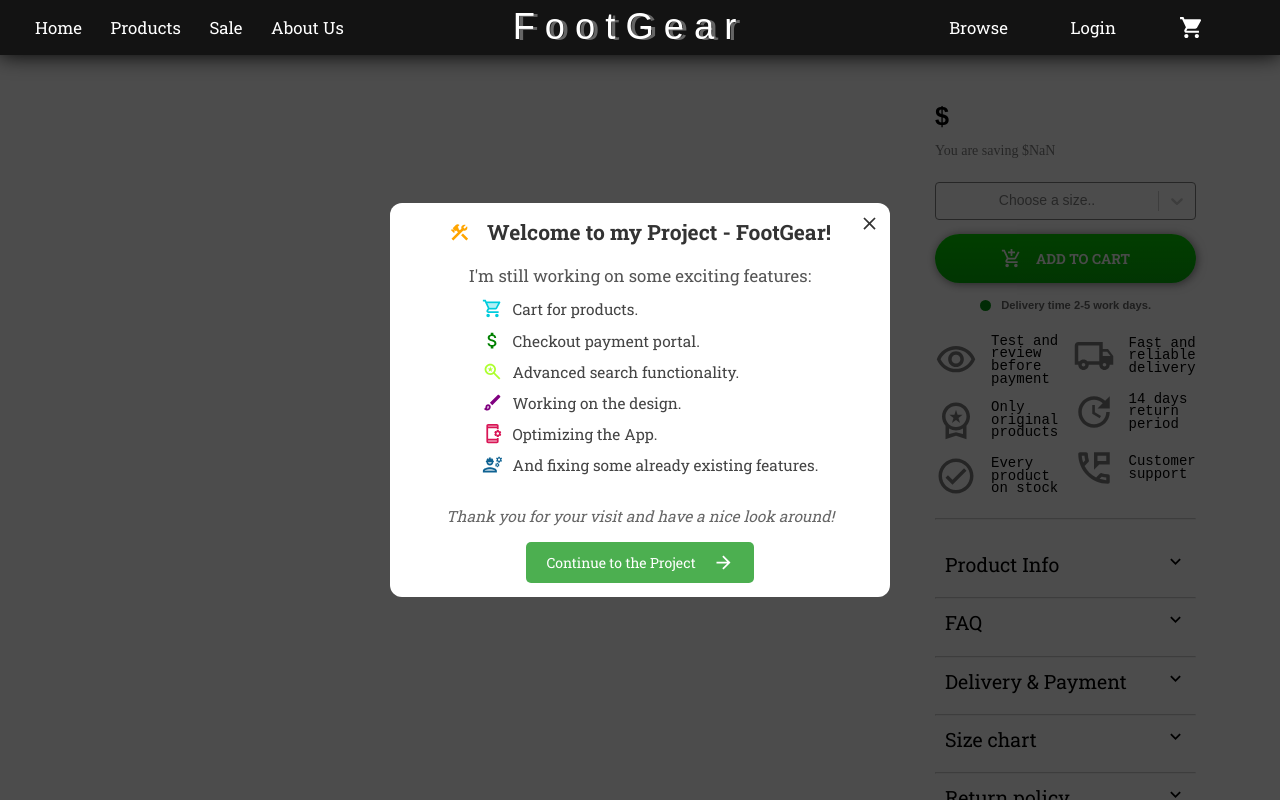
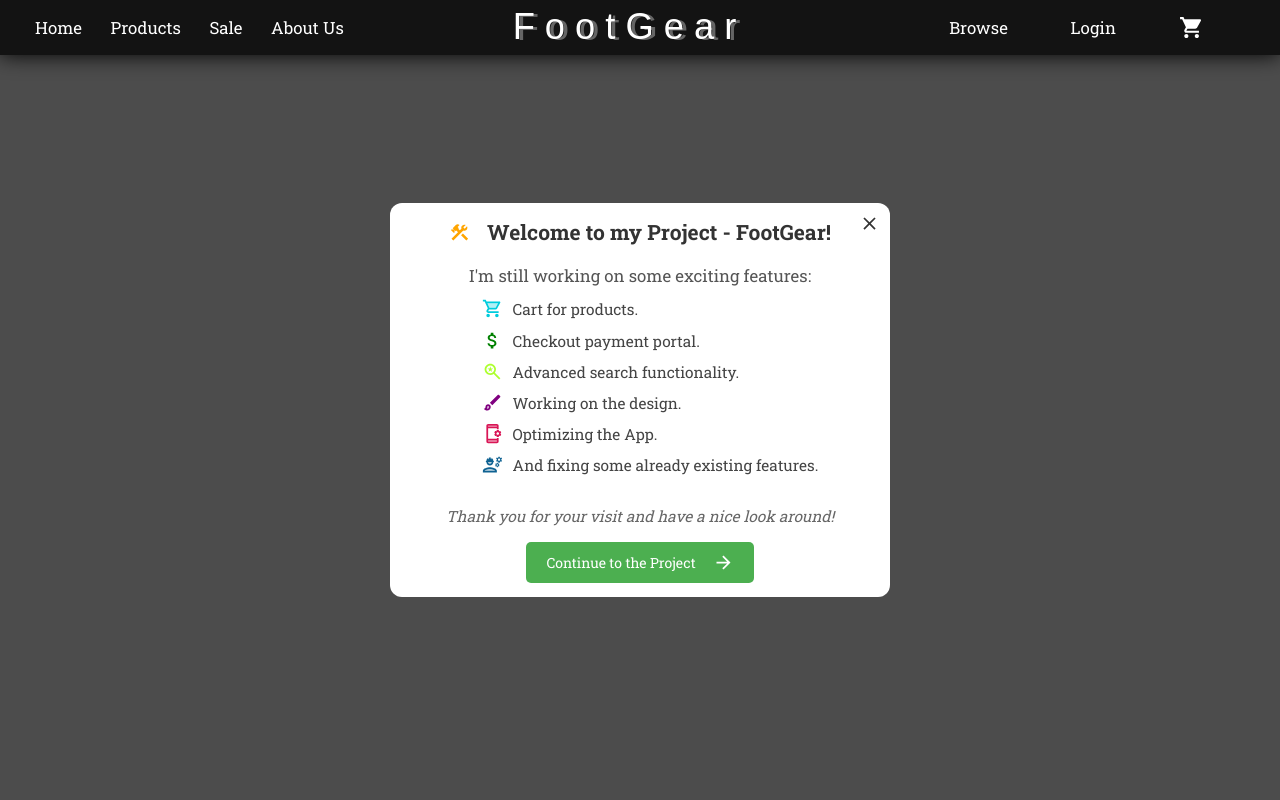
Before and after one commit to superGemHere/blessed-clothing, a React (Vite) app in the folder client/: page /products/details/1 in a window 1280 px wide. Shown: the top 800 px of the page. Built offline with nearby package versions, Linux system fonts and the light colour scheme; no server answers; a web font is replaced by a local one.

Commit message:
feat: add spinner while loading product

```diff
--- a/client/src/components/main/SingleProduct/SingleProducts.jsx
+++ b/client/src/components/main/SingleProduct/SingleProducts.jsx
@@ -16,6 +16,7 @@ import PermPhoneMsgOutlinedIcon from '@mui/icons-material/PermPhoneMsgOutlined';
 
 import Accordion from '../Accordion/Accordion';
 import ImageModal from '../ImageModal/ImageModal';
+import ScaleLoader from '../../Widgets/Spinner';
 
 export default function SingleProduct() {
     const [isDisabled, setIsDisabled] = useState(false);
@@ -24,39 +25,23 @@ export default function SingleProduct() {
     const [selectedImage, setSelectedImage] = useState(null);
     const [product, setProduct] = useState({});
     const {productId} = useParams();
+    const [loading, setLoading] = useState(true);
 
 
     useEffect(() => {
-        console.log(productId);
         getSingleProduct(productId)
-        .then(res => setProduct(res))
+        .then(res => {
+            setProduct(res)
+            setLoading(false);
+        })
         .catch(err => console.log(err));
     }, []);
 
-    const data1 = {
-        id: 1,
-        isOnSale: true,
-        isNew: true,
-        productName: 'Kappa',
-        imageUrl: "https://www.shopsector.com/uploads/productgalleryfile/images/1200x1200/kecove-kappa-logo-maserta-32193cw-a2c-1.jpg",
-        images: [
-            "https://www.shopsector.com/uploads/productgalleryfile/images/1200x1200/kecove-kappa-logo-maserta-32193cw-a2c-1.jpg",
-            "https://www.shopsector.com/uploads/productgalleryfile/images/1200x1200/kecove-kappa-logo-maserta-32193cw-a2c-2.jpg",
-            "https://www.shopsector.com/uploads/productgalleryfile/images/1200x1200/kecove-kappa-logo-maserta-32193cw-a2c-3.jpg",
-            "https://www.shopsector.com/uploads/productgalleryfile/images/1200x1200/kecove-kappa-logo-maserta-32193cw-a2c-4.jpg"
-        ],
-        productModel: 'Logo Maserta',
-        oldPrice: 84.99,
-        price: 47.99,
-        colors: ['red', 'black', 'green'],
-        sizes: [40, 41, 42, 43, 44, 45, 46, 47, 48, 49],
-    };
     let options = [];
     if(product && product.sizes) {
         options = product.sizes.map(size => ({ value: size, label: ` № ${size} EU ` }));
     }
 
-    console.log(product);
     const customStyles = {
         control: (provided, state) => ({
             ...provided,
@@ -113,6 +98,8 @@ export default function SingleProduct() {
 
     return (
         <div className={styles.container}>
+            {loading ? <ScaleLoader />
+            :<>
             {modalVisible && <ImageModal setSelected={setSelectedImage} imageArray={product?.images} image={selectedImage} onClose={closeModal} />}
             <div className={styles.left}>
                 {product.images
@@ -214,6 +201,9 @@ export default function SingleProduct() {
                 <hr className={styles.hr}/>
                 </div>
             </div>
+            </>
+    }
+
         </div>
     );
 }
--- a/client/src/components/main/SingleProduct/singleProduct.module.css
+++ b/client/src/components/main/SingleProduct/singleProduct.module.css
@@ -7,6 +7,8 @@
     min-height: 100vh;
     padding: 1rem 3rem;
     gap: 4rem;
+    align-items: center;
+    justify-content: center;
 }
 .left{
     display: flex;
```
